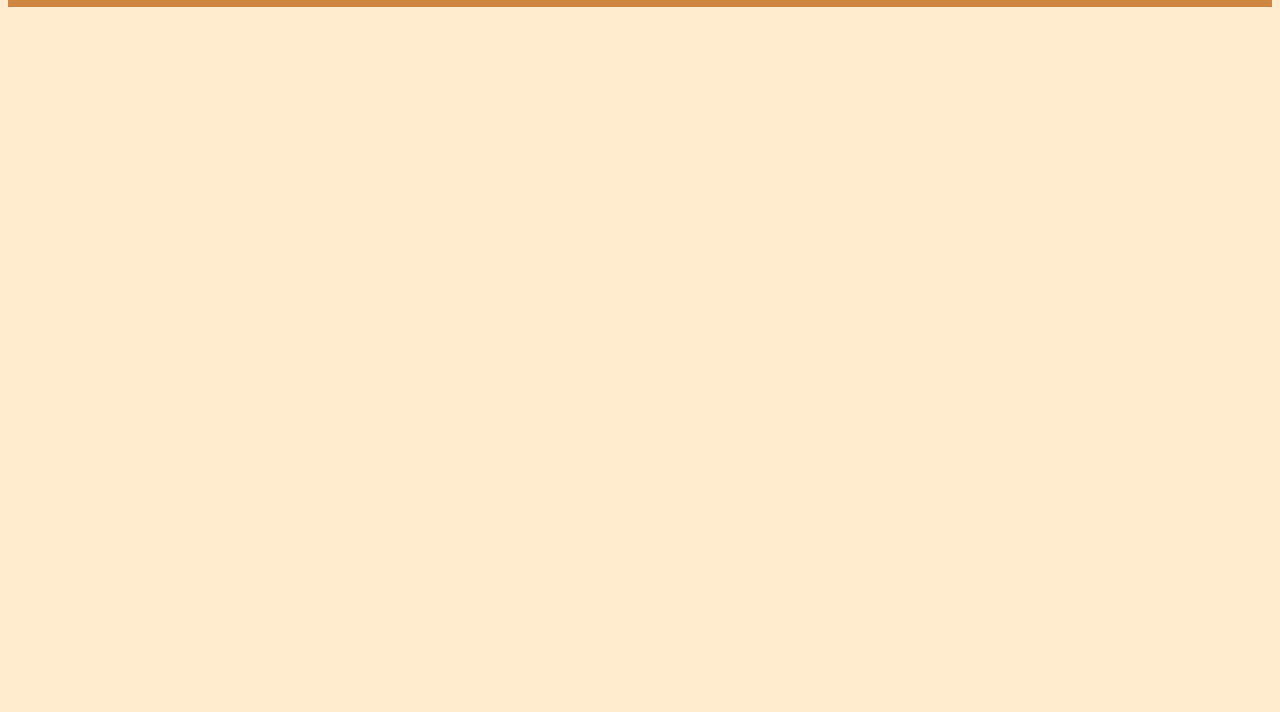
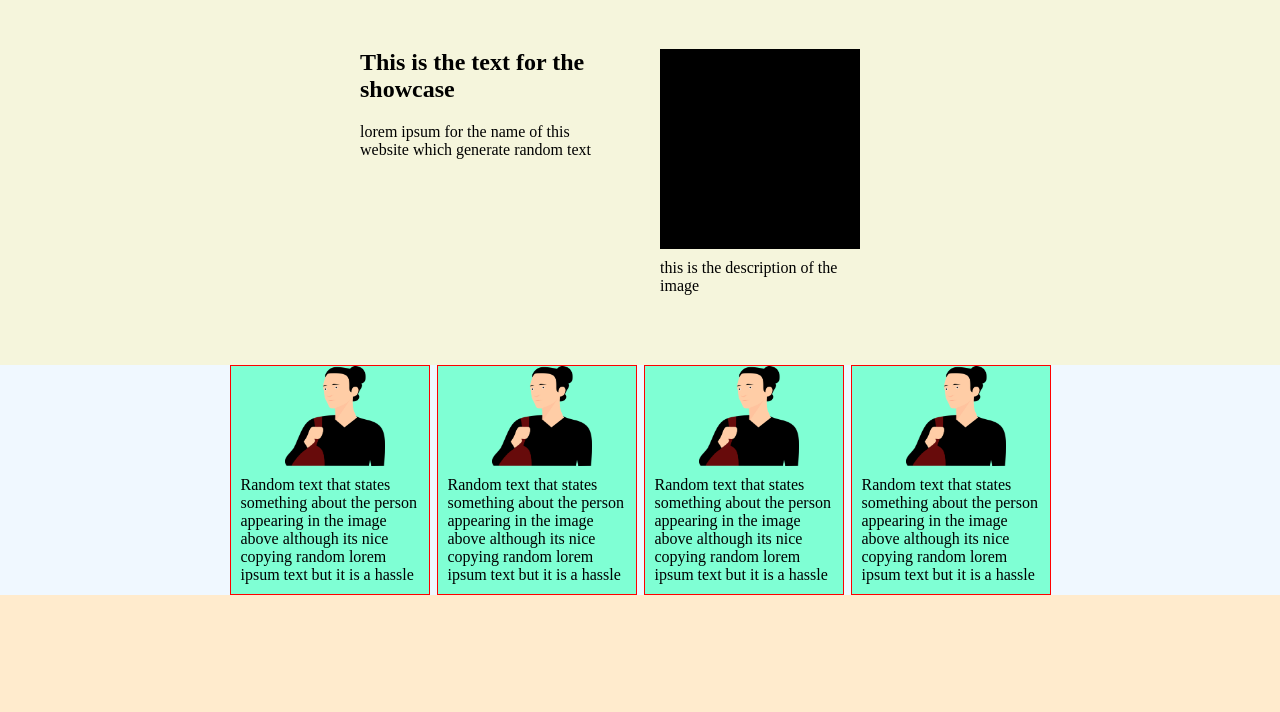
Before and after one commit to mohit-negi/LandingPage-TOP, a plain HTML site: page flexbox-practice/index.html in a window 1280 px wide. Shown: the part 88-800 px from the top of the page. Drawn offline with Linux system fonts and the light colour scheme.

Commit message:
Added testimonial and showcase section

```diff
--- a/flexbox-practice/index.html
+++ b/flexbox-practice/index.html
@@ -22,7 +22,60 @@
             </div>
         </section>
     </header>
-
+    <section class="showcase">
+        <div class="container">
+            <div class="content">
+                <div class="left-content">
+                    <div class="showcase-text">
+                        <h1>This is the text for the showcase</h1>
+                        <p>lorem ipsum for the name of this website which generate random text</p>
+                    </div>
+                </div>
+                <div class="right-content">
+                    <div class="showcase-image">
+                        <div class="img"></div>
+                        <p class="image-text">this is the description of the image</p>
+                    </div>
+                </div>
+            </div>
+        </div>
+    </section>
+    <section class="testimonial">
+        <div class="testimonial-container">
+            <div class="card">
+                <div class="image">
+                    <img src="./images/testimonial-image1.png" alt="vector-image-torso-and-head-of-men">
+                </div>
+                <div class="image-text">
+                    <p>Random text that states something about the person appearing in the image above although its nice copying random lorem ipsum text but it is a hassle</p>
+                </div>
+            </div>
+            <div class="card">
+                <div class="image">
+                    <img src="./images/testimonial-image1.png" alt="vector-image-torso-and-head-of-men">
+                </div>
+                <div class="image-text">
+                    <p>Random text that states something about the person appearing in the image above although its nice copying random lorem ipsum text but it is a hassle</p>
+                </div>
+            </div>
+            <div class="card">
+                <div class="image">
+                    <img src="./images/testimonial-image1.png" alt="vector-image-torso-and-head-of-men">
+                </div>
+                <div class="image-text">
+                    <p>Random text that states something about the person appearing in the image above although its nice copying random lorem ipsum text but it is a hassle</p>
+                </div>
+            </div>
+            <div class="card">
+                <div class="image">
+                    <img src="./images/testimonial-image1.png" alt="vector-image-torso-and-head-of-men">
+                </div>
+                <div class="image-text">
+                    <p>Random text that states something about the person appearing in the image above although its nice copying random lorem ipsum text but it is a hassle</p>
+                </div>
+            </div>
+        </div>
+    </section>
 
 </body>
 </html>
--- a/flexbox-practice/style.css
+++ b/flexbox-practice/style.css
@@ -1,12 +1,17 @@
+*{
+    box-sizing: border-box;
+    margin: 0;
+    padding: 0;
+}
 body{
     background-color: blanchedalmond;
 }
-
+/*Edit for navbar starts here*/
 .header{
     display: flex;
     background-color:peru;
     justify-content: space-between;
-    padding: 10px 20px;
+    padding: 20px 30px;
     align-items: center;
 }
 .navbar .links{
@@ -20,3 +25,82 @@ body{
 .navbar .links a:hover{
     color: white;
 }
+/* Edits for the showcase starts here */
+.img{
+    width: 200px;
+    height: 200px;
+    background-color: black;
+}
+.showcase .container{
+    display: flex;
+    justify-content: center;
+    padding: 50px;
+    background-color: beige;
+}
+.showcase .content{
+    display: flex;
+    max-width: 100%;
+    max-height: 100%;
+    flex-wrap: wrap;
+}
+.showcase .left-content,.showcase .right-content{
+    display: flex;
+    width: 300px;
+    flex-wrap: wrap;
+}
+.showcase .showcase-text{
+    display: flex;
+    flex-direction: column;
+    flex-wrap: wrap;
+    margin: 10px
+}
+.showcase-text p,.showcase-text h1{
+    padding: 10px;
+}
+.right-content .showcase-image{
+    display: flex;
+    flex-direction: column;
+    flex-wrap: wrap;
+    padding: 20px
+}
+.right-content .image-text{
+    display: flex;
+    padding-top: 10px;
+    width: 200px;
+}
+/* Edits for the testimonials starts here */
+.testimonial img{
+    width: 100px;
+    height: 100px;
+    margin-left: 10px;
+}
+.testimonial{
+    display: flex;
+    background-color: aliceblue;
+    justify-content: center;
+}
+.testimonial-container{
+    display: flex;
+    justify-content: center;
+    flex-direction: row;
+    flex-wrap: wrap;
+    gap: 7px;
+}
+.card{
+    display: flex;
+    background-color: aquamarine;
+    flex-direction: column;
+    border: 1px solid red;
+    padding: 0;
+    width: 200px;
+    max-height: 100%;
+}
+.card .image-text{
+    display: flex;
+    justify-content: center;
+    padding: 10px;
+}
+.card .image{
+    display: flex;
+    justify-content: center;
+}
```
Also changed, not shown: flexbox-practice/images/testimonial-image1.png (added).
